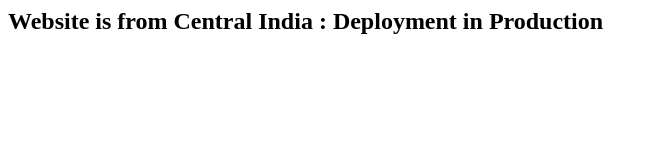
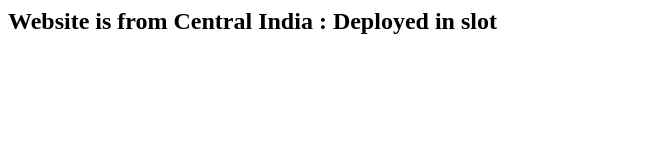
Before and after one commit to sarojpatnaik/slot, a plain HTML site: page index.html in a window 1280 px wide. Shown: the whole page, without its empty margins (0-656 px from the left). Drawn offline with Linux system fonts and the light colour scheme.

Commit message:
Add files via upload

```diff
--- a/index.html
+++ b/index.html
@@ -3,6 +3,6 @@
    <title>Wipro India</title>
   </head>
   <body>
-     <h2>Website is from Central India : Deployment in Production<h2>
+     <h2>Website is from Central India : Deployed in slot<h2>
    </body>
 </html>
```
